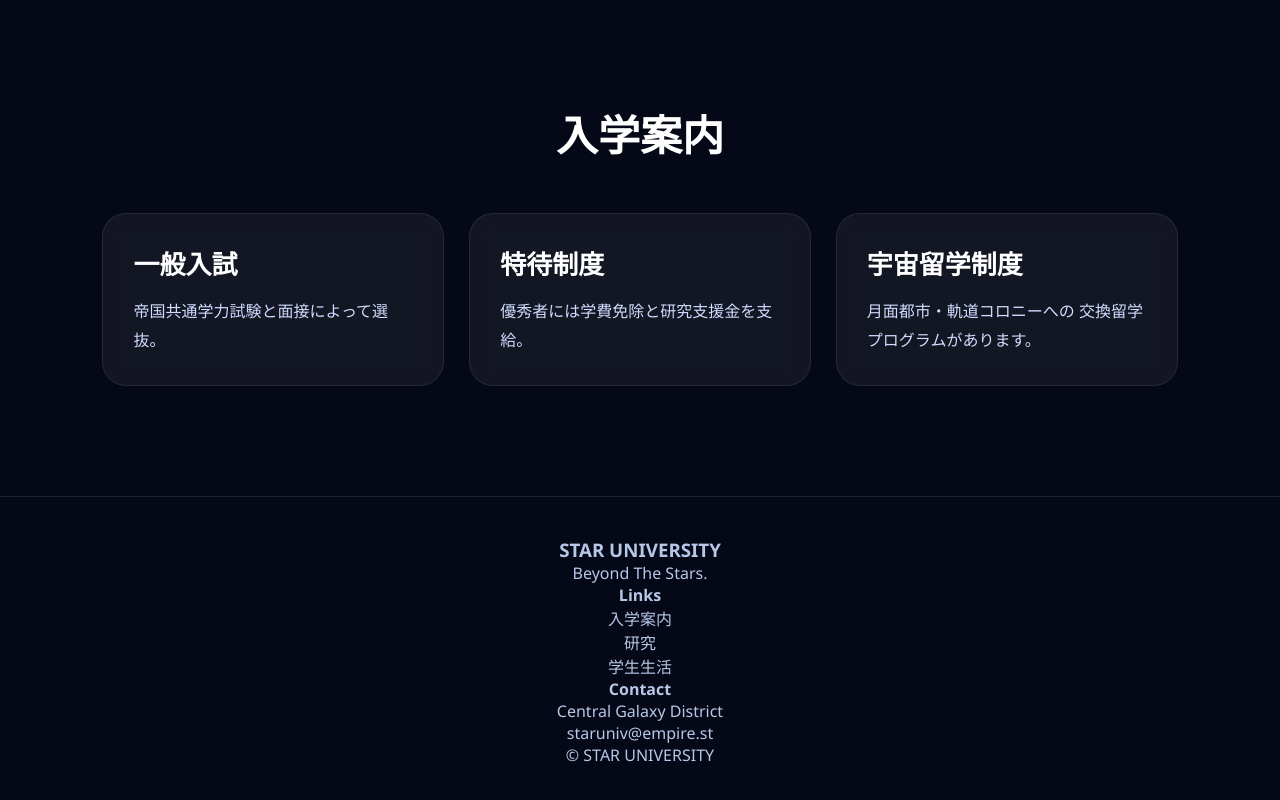
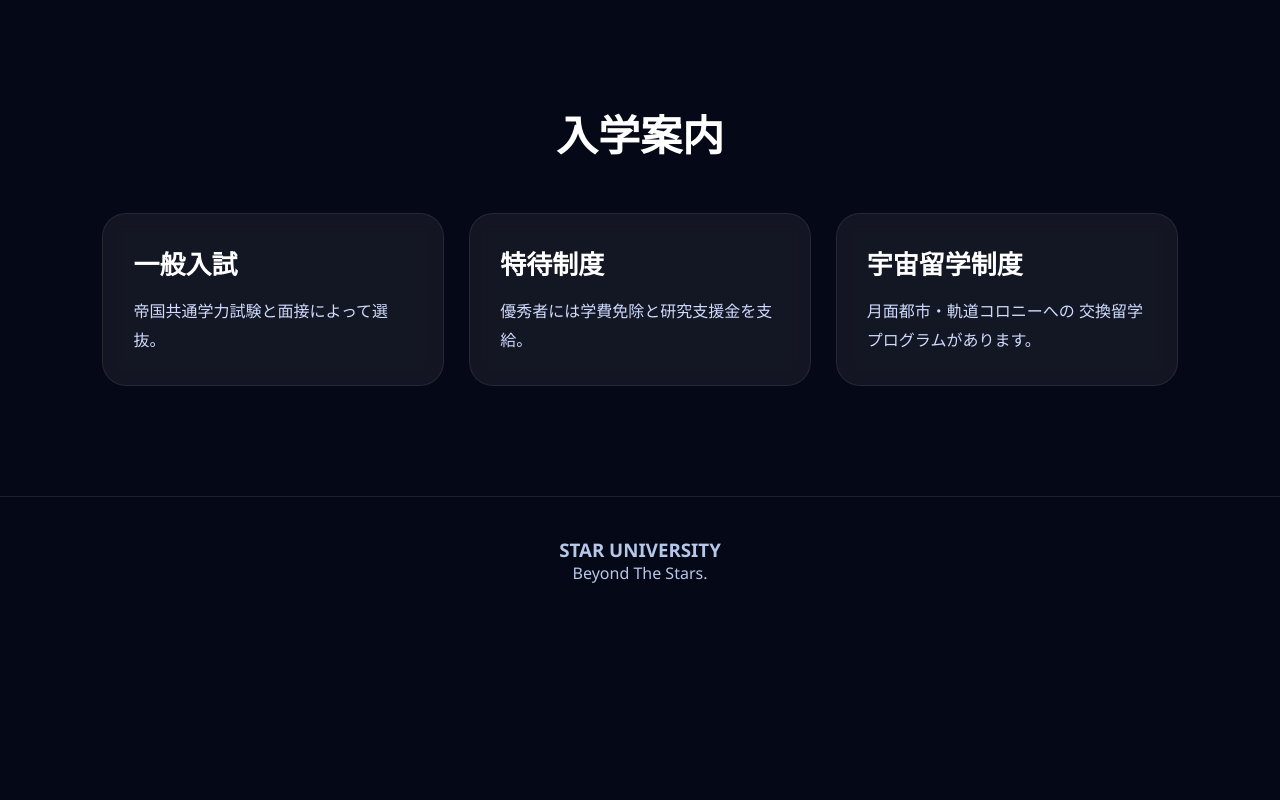
Before and after one commit to novelstar354/univ, a plain HTML site: page index.html in a window 1280 px wide. Shown: the part 6045-6845 px from the top of the page. After the commit the page ends 6669 px from the top, so only its background shows below. Drawn offline with Linux system fonts and the light colour scheme.

Commit message:
Update index.html

```diff
--- a/index.html
+++ b/index.html
@@ -1093,24 +1093,10 @@ STAR SPACEとの共同研究施設が完成しました。
 <p>Beyond The Stars.</p>
 </div>
 
-<div>
-<h4>Links</h4>
-<p>入学案内</p>
-<p>研究</p>
-<p>学生生活</p>
-</div>
 
-<div>
-<h4>Contact</h4>
-<p>Central Galaxy District</p>
-<p>staruniv@empire.st</p>
-</div>
-
-</div>
-
-<p class="copyright">
+<!--<p class="copyright">
 © STAR UNIVERSITY
-</p>
+</p>-->
 
 </footer>
 <!-- 上に戻るボタン -->
```
